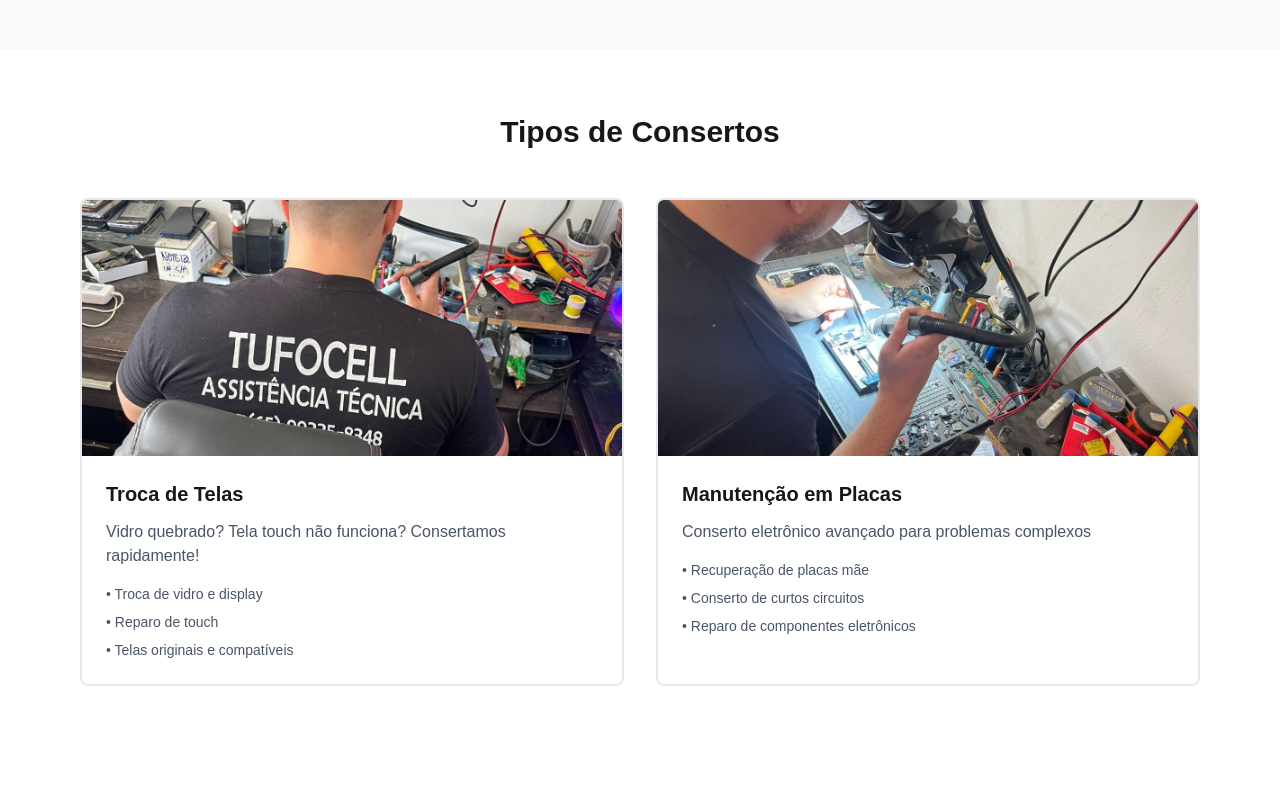
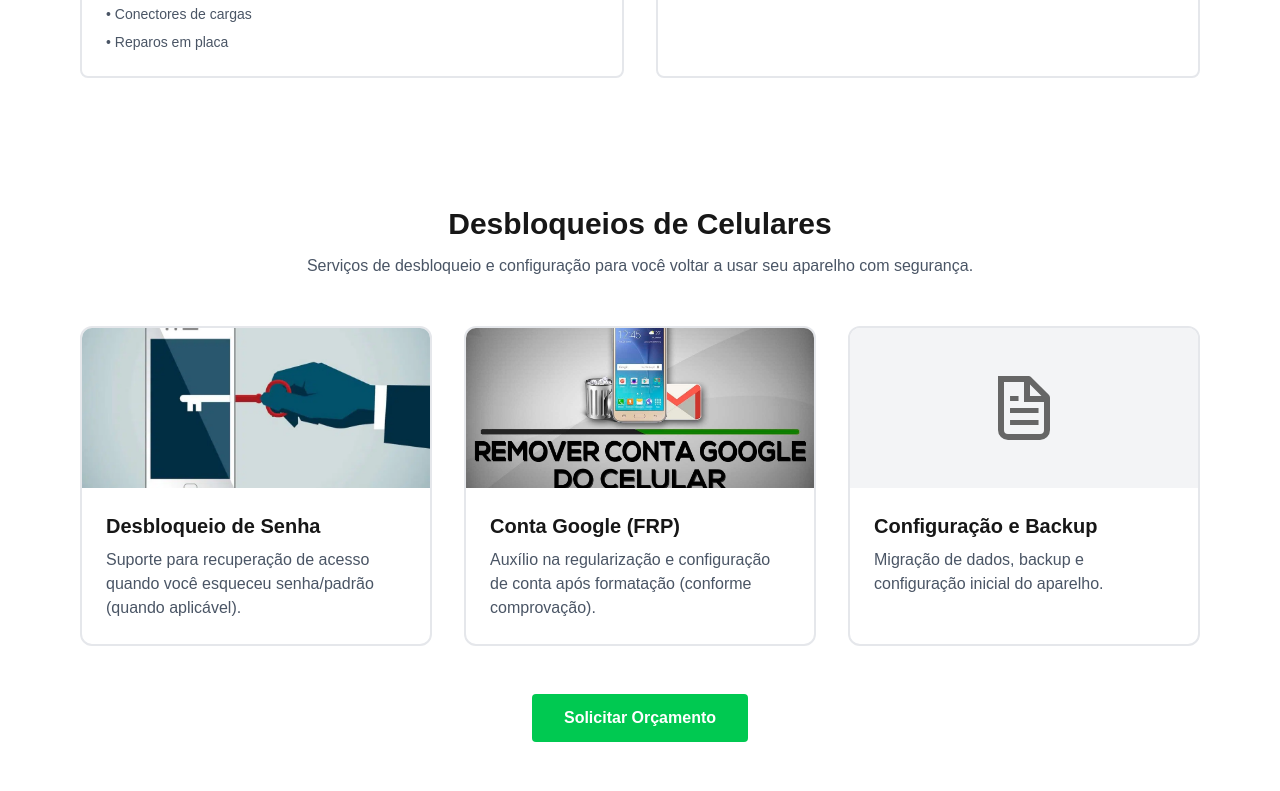
Before and after one commit to Spex-X/tufoccell, a Next.js app: page /manutencao in a window 1280 px wide. Shown: the part 1049-1840 px from the top of the page. Before the commit the page ends 1799 px from the top, so only its background shows below. Built offline with nearby package versions, Linux system fonts and the light colour scheme.

Commit message:
Improve mobile unlock section and add unlock images

```diff
--- a/app/manutencao/page.tsx
+++ b/app/manutencao/page.tsx
@@ -98,6 +98,119 @@ export default function Manutencao() {
           </div>
         </section>
 
+        {/* Serviços - Continuação */}
+        <div className="py-16 bg-white">
+          <div className="max-w-6xl mx-auto px-4">
+            <h2 className="text-3xl font-bold text-center mb-12">Tipos de Consertos</h2>
+            <div className="grid grid-cols-1 md:grid-cols-2 gap-8">
+              <div className="border-2 border-gray-200 rounded-lg overflow-hidden hover:shadow-lg transition-shadow">
+                <div className="h-64 bg-gray-200">
+                  <img
+                    src="/manutencao-01.jpg"
+                    alt="Troca de telas"
+                    className="w-full h-full object-cover"
+                  />
+                </div>
+                <div className="p-6">
+                  <h3 className="text-xl font-bold mb-3">Troca de Telas</h3>
+                  <p className="text-gray-600 mb-4">Vidro quebrado? Tela touch não funciona? Consertamos rapidamente!</p>
+                  <ul className="text-sm text-gray-600 space-y-2">
+                    <li>• Troca de telas</li>
+                    <li>• Troca de baterias</li>
+                    <li>• Conectores de cargas</li>
+                    <li>• Reparos em placa</li>
+                  </ul>
+                </div>
+              </div>
+              <div className="border-2 border-gray-200 rounded-lg overflow-hidden hover:shadow-lg transition-shadow">
+                <div className="h-64 bg-gray-200">
+                  <img
+                    src="/manutencao-placas.jpg"
+                    alt="Manutenção em placas"
+                    className="w-full h-full object-cover"
+                  />
+                </div>
+                <div className="p-6">
+                  <h3 className="text-xl font-bold mb-3">Manutenção em Placas</h3>
+                  <p className="text-gray-600 mb-4">Conserto eletrônico avançado para problemas complexos</p>
+                  <ul className="text-sm text-gray-600 space-y-2">
+                    <li>• Recuperação de placas mãe</li>
+                    <li>• Conserto de curtos circuitos</li>
+                    <li>• Reparo de componentes eletrônicos</li>
+                  </ul>
+                </div>
+              </div>
+            </div>
+          </div>
+        </div>
+
+        {/* Desbloqueios de Celulares */}
+        <div className="py-12 sm:py-16 bg-white">
+          <div className="max-w-6xl mx-auto px-4">
+            <h2 className="text-2xl sm:text-3xl font-bold text-center mb-3">Desbloqueios de Celulares</h2>
+            <p className="text-center text-gray-600 mb-8 sm:mb-12 max-w-2xl mx-auto">
+              Serviços de desbloqueio e configuração para você voltar a usar seu aparelho com segurança.
+            </p>
+            <div className="grid grid-cols-1 sm:grid-cols-2 md:grid-cols-3 gap-5 sm:gap-8">
+              <div className="border-2 border-gray-200 rounded-xl overflow-hidden bg-white hover:shadow-lg transition-shadow">
+                <div className="h-44 sm:h-40 overflow-hidden bg-gray-100">
+                  <img
+                    src="/desbloquear-numero-bloqueado-1024x576.jpg.jpeg"
+                    alt="Desbloqueio de senha"
+                    className="w-full h-full object-cover"
+                  />
+                </div>
+                <div className="p-5 sm:p-6">
+                  <h3 className="text-lg sm:text-xl font-bold mb-2">Desbloqueio de Senha</h3>
+                  <p className="text-gray-600">
+                  Suporte para recuperação de acesso quando você esqueceu senha/padrão (quando aplicável).
+                  </p>
+                </div>
+              </div>
+              <div className="border-2 border-gray-200 rounded-xl overflow-hidden bg-white hover:shadow-lg transition-shadow">
+                <div className="h-44 sm:h-40 overflow-hidden bg-gray-100">
+                  <img
+                    src="/desbloqueioremoveraccontagoogle.jpg"
+                    alt="Conta Google FRP"
+                    className="w-full h-full object-cover"
+                  />
+                </div>
+                <div className="p-5 sm:p-6">
+                  <h3 className="text-lg sm:text-xl font-bold mb-2">Conta Google (FRP)</h3>
+                  <p className="text-gray-600">
+                  Auxílio na regularização e configuração de conta após formatação (conforme comprovação).
+                  </p>
+                </div>
+              </div>
+              <div className="border-2 border-gray-200 rounded-xl overflow-hidden bg-white hover:shadow-lg transition-shadow">
+                <div className="h-44 sm:h-40 bg-gray-100 flex items-center justify-center">
+                  <img
+                    src="/file.svg"
+                    alt="Migração de dados e backup"
+                    className="h-16 w-16"
+                  />
+                </div>
+                <div className="p-5 sm:p-6">
+                  <h3 className="text-lg sm:text-xl font-bold mb-2">Configuração e Backup</h3>
+                  <p className="text-gray-600">
+                  Migração de dados, backup e configuração inicial do aparelho.
+                  </p>
+                </div>
+              </div>
+            </div>
+            <div className="text-center mt-12">
+              <a
+                href="https://wa.me/556581355184?text=Ol%C3%A1%2C%20gostaria%20de%20um%20or%C3%A7amento%20para%20desbloqueio%20de%20celular."
+                target="_blank"
+                rel="noopener noreferrer"
+                className="inline-block w-full sm:w-auto bg-green-500 text-white px-8 py-3 rounded font-bold hover:bg-green-600 transition-colors"
+              >
+                Solicitar Orçamento
+              </a>
+            </div>
+          </div>
+        </div>
+
         {/* Benefícios - Continuação */}
         <div className="bg-gray-50 py-16">
           <div className="max-w-6xl mx-auto px-4">
@@ -145,51 +258,6 @@ export default function Manutencao() {
             </div>
           </div>
         </div>
-
-        {/* Serviços - Continuação */}
-        <div className="py-16 bg-white">
-          <div className="max-w-6xl mx-auto px-4">
-            <h2 className="text-3xl font-bold text-center mb-12">Tipos de Consertos</h2>
-            <div className="grid grid-cols-1 md:grid-cols-2 gap-8">
-              <div className="border-2 border-gray-200 rounded-lg overflow-hidden hover:shadow-lg transition-shadow">
-                <div className="h-64 bg-gray-200">
-                  <img
-                    src="/manutencao-01.jpg"
-                    alt="Troca de telas"
-                    className="w-full h-full object-cover"
-                  />
-                </div>
-                <div className="p-6">
-                  <h3 className="text-xl font-bold mb-3">Troca de Telas</h3>
-                  <p className="text-gray-600 mb-4">Vidro quebrado? Tela touch não funciona? Consertamos rapidamente!</p>
-                  <ul className="text-sm text-gray-600 space-y-2">
-                    <li>• Troca de vidro e display</li>
-                    <li>• Reparo de touch</li>
-                    <li>• Telas originais e compatíveis</li>
-                  </ul>
-                </div>
-              </div>
-              <div className="border-2 border-gray-200 rounded-lg overflow-hidden hover:shadow-lg transition-shadow">
-                <div className="h-64 bg-gray-200">
-                  <img
-                    src="/manutencao-placas.jpg"
-                    alt="Manutenção em placas"
-                    className="w-full h-full object-cover"
-                  />
-                </div>
-                <div className="p-6">
-                  <h3 className="text-xl font-bold mb-3">Manutenção em Placas</h3>
-                  <p className="text-gray-600 mb-4">Conserto eletrônico avançado para problemas complexos</p>
-                  <ul className="text-sm text-gray-600 space-y-2">
-                    <li>• Recuperação de placas mãe</li>
-                    <li>• Conserto de curtos circuitos</li>
-                    <li>• Reparo de componentes eletrônicos</li>
-                  </ul>
-                </div>
-              </div>
-            </div>
-          </div>
-        </div>
       </div>
     </div>
   );
```
Also changed, not shown: public/desbloquear-numero-bloqueado-1024x576.jpg.jpeg (added), public/desbloqueioremoveraccontagoogle.jpg (added).
